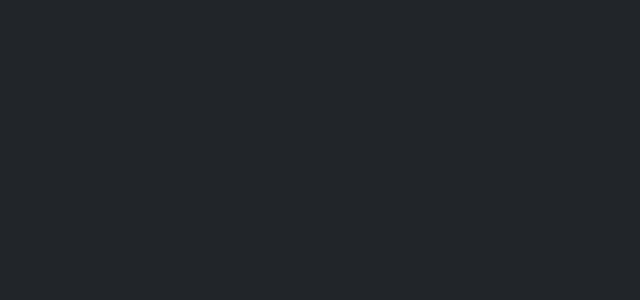
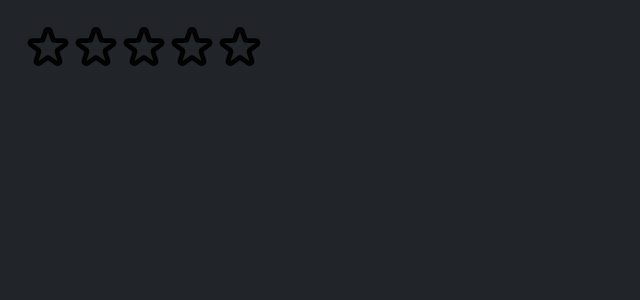
Before and after one commit to tslawyer/React_practice_movie, a React (Vite) app: page / in a window 1280 px wide. Shown: the top 300 px of the page, without its empty margins (0-640 px from the left). Built offline with nearby package versions, Linux system fonts and the light colour scheme.

Commit message:
star fixed

```diff
--- a/src/components/Star/Star.jsx
+++ b/src/components/Star/Star.jsx
@@ -5,34 +5,28 @@ const starStyle = {
   cursor: "pointer",
 };
 
-const Star = ({ onClick, full ,onHoverIn,onHoverOut}) => {
+const Star = ({ full, onClick, onHoverIn, onHoverOut }) => {
   return (
-    <span onClick={onClick} role="button" style={starStyle} onMouseEnter={onHoverIn} onMouseLeave={onHoverOut
-    }>
-      {full ? (
+    <span
+      role="button"
+      style={starStyle}
+      onClick={onClick}
+      onMouseEnter={onHoverIn}
+      onMouseLeave={onHoverOut}
+    >
       <svg
         xmlns="http://www.w3.org/2000/svg"
         viewBox="0 0 20 20"
-          fill="#000"
-          stroke="#000"
-        >
-          <path d="M9.049 2.927c.3-.921 1.603-.921 1.902 0l1.07 3.292a1 1 0 00.95.69h3.462c.969 0 1.371 1.24.588 1.81l-2.8 2.034a1 1 0 00-.364 1.118l1.07 3.292c.3.921-.755 1.688-1.54 1.118l-2.8-2.034a1 1 0 00-1.175 0l-2.8 2.034c-.784.57-1.838-.197-1.539-1.118l1.07-3.292a1 1 0 00-.364-1.118L2.98 8.72c-.783-.57-.38-1.81.588-1.81h3.461a1 1 0 00.951-.69l1.07-3.292z" />
-        </svg>
-      ) : (
-        <svg
-          xmlns="http://www.w3.org/2000/svg"
-          fill="none"
-          viewBox="0 0 24 24"
+        fill={full ? "#000" : "none"}
         stroke="#000"
       >
         <path
           strokeLinecap="round"
           strokeLinejoin="round"
           strokeWidth={2}
-            d="M11.049 2.927c..."
+          d="M9.049 2.927c.3-.921 1.603-.921 1.902 0l1.07 3.292a1 1 0 00.95.69h3.462c.969 0 1.371 1.24.588 1.81l-2.8 2.034a1 1 0 00-.364 1.118l1.07 3.292c.3.921-.755 1.688-1.54 1.118l-2.8-2.034a1 1 0 00-1.175 0l-2.8 2.034c-.784.57-1.838-.197-1.539-1.118l1.07-3.292a1 1 0 00-.364-1.118L2.98 8.72c-.783-.57-.38-1.81.588-1.81h3.461a1 1 0 00.951-.69l1.07-3.292z"
         />
       </svg>
-      )}
     </span>
   );
 };
--- a/src/main.jsx
+++ b/src/main.jsx
@@ -7,6 +7,6 @@ import StarRating from "./components/StarRating/StarRating.jsx";
 createRoot(document.getElementById("root")).render(
   <StrictMode>
     {/* <App /> */}
-    <StarRating maxRating={5}/>
+    <StarRating maxRating={5} />
   </StrictMode>,
 );
```
Lines whose indentation alone changed are shown as unchanged.
